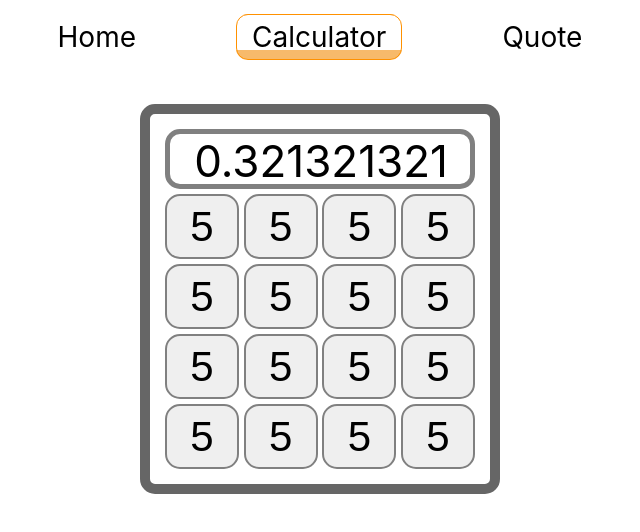
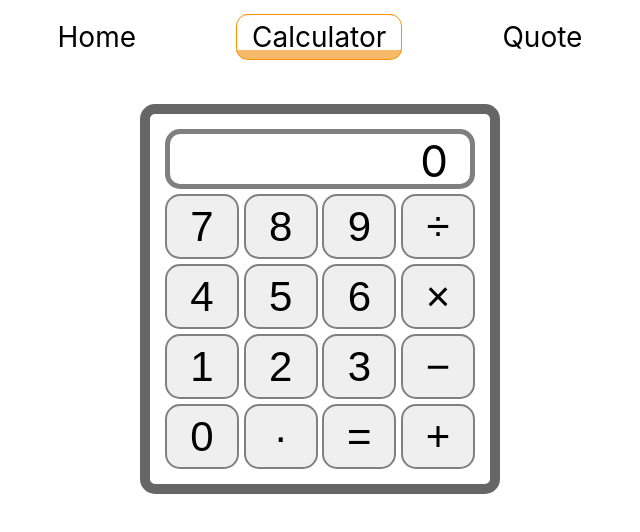
Before and after one commit to danifromecuador/calculator-page, a React (Vite) app: page /calculator in a window 1280 px wide. Shown: the top 532 px of the page, without its empty margins (320-960 px from the left). Built offline with nearby package versions, Linux system fonts and the light colour scheme.

Commit message:
Add the correct symbol for each Button and for Display

```diff
--- a/src/components/Button.jsx
+++ b/src/components/Button.jsx
@@ -1,8 +1,8 @@
 import '../styles/Button.css';
 
-const Button = () => {
+const Button = ( {symbol} ) => {
   return (
-    <input type="button" value="5" className='button'/>
+    <input type="button" value={symbol} className='button'/>
   )
 }
 
--- a/src/components/Display.jsx
+++ b/src/components/Display.jsx
@@ -1,7 +1,7 @@
 import '../styles/Display.css';
-const Display = () => {
+const Display = ( {result} ) => {
   return (
-    <div className="display">0.321321321</div>
+    <div className="display">{result}</div>
   )
 }
 
--- a/src/pages/Calculator.jsx
+++ b/src/pages/Calculator.jsx
@@ -1,35 +1,38 @@
 import '../styles/Calculator.css';
+import { useState } from 'react';
 import Button from '../components/Button';
 import Display from '../components/Display';
 
 const Calculator = () => {
+  const [result, resetResult] = useState(0);
+
   return (
     <div className="calculator-container">
-      <Display />
+      <Display result={result}/>
       <div className="buttons">
         <div className="row">
-          <Button />
-          <Button />
-          <Button />
-          <Button />
+          <Button symbol="7"/>
+          <Button symbol="8"/>
+          <Button symbol="9"/>
+          <Button symbol="&divide;"/>
         </div>
         <div className="row">
-          <Button />
-          <Button />
-          <Button />
-          <Button />
+          <Button symbol="4"/>
+          <Button symbol="5"/>
+          <Button symbol="6"/>
+          <Button symbol="&times;"/>
         </div>
         <div className="row">
-          <Button />
-          <Button />
-          <Button />
-          <Button />
+          <Button symbol="1"/>
+          <Button symbol="2"/>
+          <Button symbol="3"/>
+          <Button symbol="&minus;"/>
         </div>
         <div className="row">
-          <Button />
-          <Button />
-          <Button />
-          <Button />
+          <Button symbol="0"/>
+          <Button symbol="&middot;"/>
+          <Button symbol="="/>
+          <Button symbol="+"/>
         </div>
       </div>
     </div>
```
